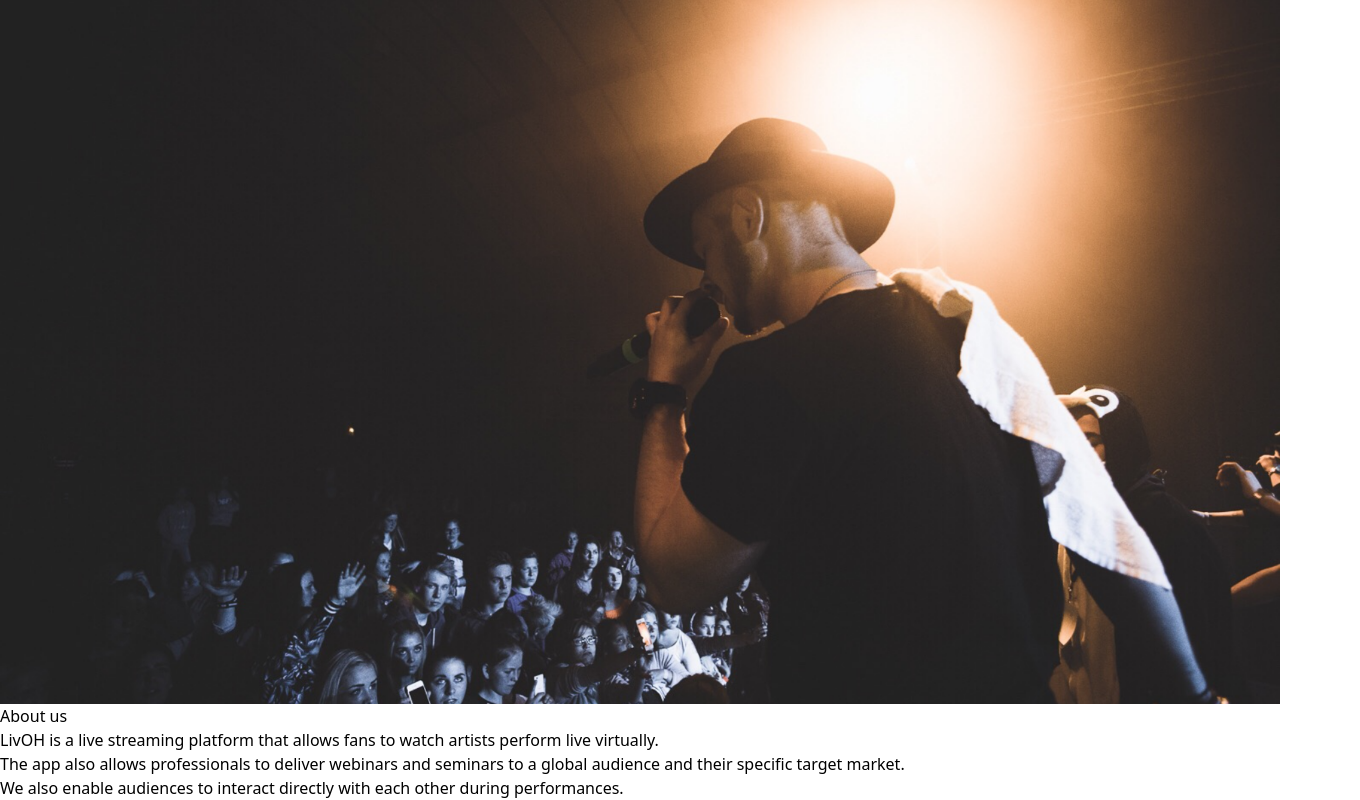
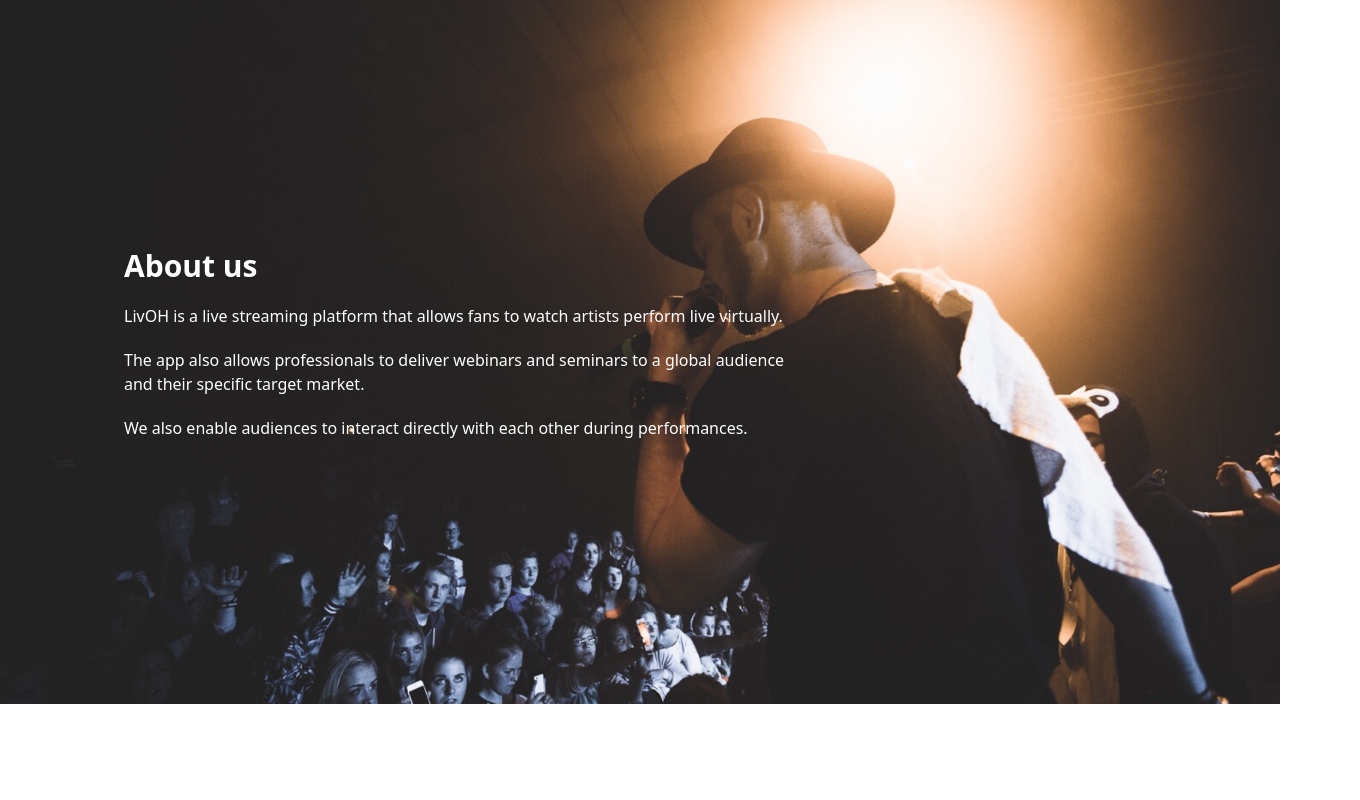
Before and after one commit to kirsten-tay/livoh, a React (Create React App) app: page / in a window 1280 px wide. Shown: the part 3301-4101 px from the top of the page, 1360 px wide, since content can reach past the window. After the commit the page ends 4005 px from the top, so only its background shows below. Built offline with nearby package versions, Linux system fonts and the light colour scheme.

Commit message:
updated a key feature

```diff
--- a/src/components/Keyfeatures.jsx
+++ b/src/components/Keyfeatures.jsx
@@ -63,15 +63,19 @@ const Keyfeatures = () => {
                     </button>
                 </div>
             </div>
-            <div>
-            <img src={concert}  alt="concert"/>
-            <h2>About us</h2>
-            <h5>LivOH is a live streaming platform that allows fans to watch artists perform live virtually.</h5>
-            <h5>The app also allows professionals to deliver webinars and seminars to a global audience and their specific target market.</h5>
-             <h5>We also enable audiences to interact directly with each other during performances.</h5>
-
+            <div className="w-full relative ">
+                <img src={concert} alt="" />
+                <div className="absolute lg:mx-20 inset-0 h-full w-full flex flex-col justify-center text-left text-white ">
+                    <div className="w-3/5 space-y-5 px-11 font-light">
+                        <h2 className="font-bold text-3xl">About us</h2>
+                        <h5>LivOH is a live streaming platform that allows fans to watch artists perform live virtually.</h5>
+                        <h5 className="">The app also allows professionals to deliver webinars and seminars to a global audience and their specific target market.</h5>
+                        <h5>We also enable audiences to interact directly with each other during performances.</h5>
+                    </div>
+                </div>
             </div>
         </div>
+
     )
 }
 
```
Also changed, not shown: src/App.css (line endings or trailing spaces).
